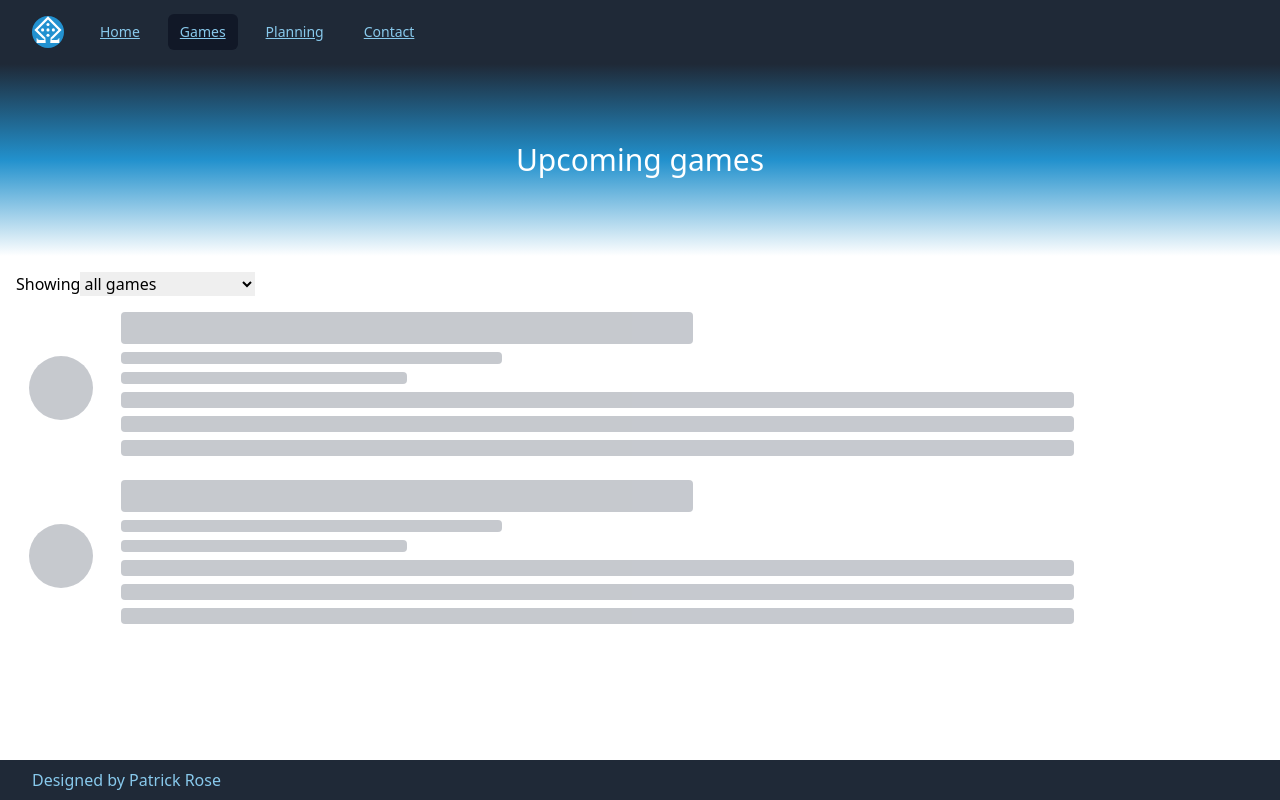
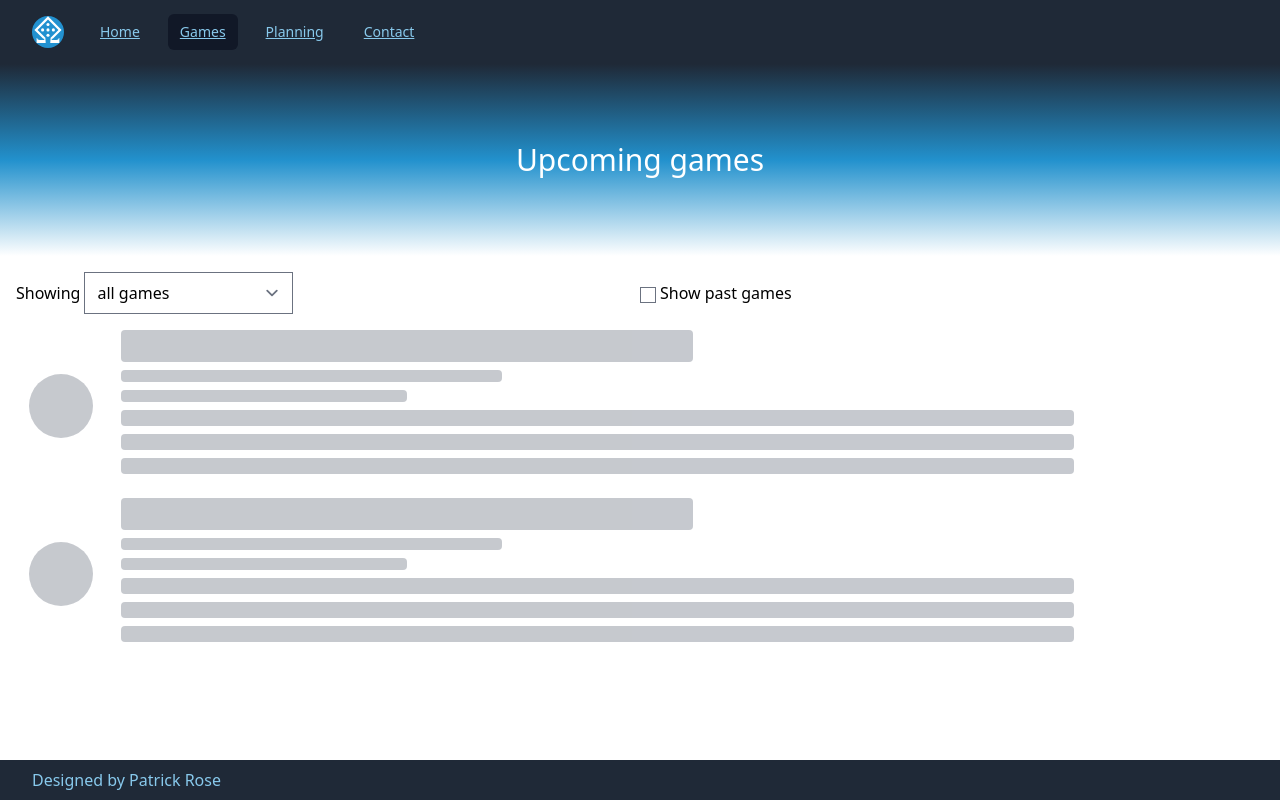
Before and after one commit to PatrickRose/omega-website, a React (Create React App) app: page /games in a window 1280 px wide. Built offline with nearby package versions, Linux system fonts and the light colour scheme; no server answers; a web font is replaced by a local one; what io-ts would draw is missing.

Commit message:
Add a "future events" toggle and handle empty games list

```diff
--- a/package.json
+++ b/package.json
@@ -11,6 +11,7 @@
     "@fortawesome/fontawesome-svg-core": "^1.2.34",
     "@fortawesome/free-solid-svg-icons": "^5.15.2",
     "@fortawesome/react-fontawesome": "^0.1.14",
+    "@tailwindcss/forms": "^0.3.3",
     "@tsconfig/node16": "^1.0.1",
     "@types/express": "^4.17.11",
     "@types/jest": "^26.0.15",
--- a/src/Pages/Games.tsx
+++ b/src/Pages/Games.tsx
@@ -8,7 +8,7 @@ import {Circle, TextRow} from "../components/Placeholders";
 import {FontAwesomeIcon} from "@fortawesome/react-fontawesome";
 import {Link} from "react-router-dom";
 import {Hero, HeroHeading} from "../components/Hero";
-import {getStringFromGameDate} from "../utils";
+import {getJSDateFromGameDate, getStringFromGameDate} from "../utils";
 import {apiCall} from "../utils/api";
 
 function isGameApi(value: any): value is GameAPI {
@@ -19,7 +19,8 @@ function isGameApi(value: any): value is GameAPI {
 type GamesState = {
     fetched: boolean,
     gameList: Game[],
-    filter?: Game["type"]
+    filter?: Game["type"],
+    past?: boolean
 }
 
 const icons = {
@@ -115,48 +116,82 @@ class FetchedMegagame extends MegagameList<Game> {
 
 function GameListFilter(
     props: {
-        onChange: (event: React.ChangeEvent<HTMLSelectElement>) => void,
-        value?: Game["type"]
+        onChange: GameListParams["changeFilter"],
+        value?: Game["type"],
+        past: boolean
     }
 ) {
     return <div className="pb-4">
-        <label htmlFor="game-filter">Showing</label>
+        <div className="flex md:flex-row flex-col">
+            <div className="flex-1 flex flex-col justify-center">
+                <div>
+                    <label className="pr-1" htmlFor="game-filter">Showing</label>
                     <select id="game-filter" onChange={props.onChange} value={props.value}>
                         <option value={undefined}>all games</option>
                         <option value="Play-By-Email">play-by-email games</option>
                         <option value="Online game">online games</option>
                     </select>
+                </div>
+            </div>
+            <div className="flex-1 flex flex-col justify-center">
+                <div>
+                    <input id="only-future" type="checkbox" checked={props.past} onChange={props.onChange}/>
+                    <label className="pl-1" htmlFor="only-future">Show past games</label>
+                </div>
+            </div>
+        </div>
     </div>;
 }
 
 type GameListParams = {
     gameList: Game[],
     filter?: Game["type"],
-    changeFilter: (event: React.ChangeEvent<HTMLSelectElement>) => void,
+    changeFilter: (event: React.ChangeEvent<HTMLSelectElement | HTMLInputElement>) => void,
+    past: boolean,
     fetched: boolean
 }
 
 function GameList(props: GameListParams) {
-    const {fetched, filter, changeFilter} = props;
+    const {fetched, filter, changeFilter, past} = props;
 
     let gameList: Array<Game | number> = fetched
         ? props.gameList
         : [1, 2];
 
 
+    const filterGame = (value: Game | number): boolean => {
+        // Always include numbers
+        if (typeof value === 'number') {
+            return true;
+        }
+
+        if (!past && (getJSDateFromGameDate(value.date) < new Date())) {
+            return false;
+        }
+
+        if (filter !== undefined && (value.type !== filter)) {
+            return false;
+        }
+
+        return true;
+    }
+
+    // We filter on the client side because we're not going to have a lot of things to filter
+    const filteredGames = gameList.filter(filterGame);
+
     return <React.Fragment>
-        <GameListFilter onChange={changeFilter} value={filter}/>
+        <GameListFilter onChange={changeFilter} value={filter} past={past}/>
         <ul>
             {
-                gameList
-                    // We filter on the client side because we're not going to have a lot of things to filter
-                    .filter(value => typeof value === 'number' || (filter === undefined || value.type === filter))
+                filteredGames.length > 0
+                    ? filteredGames
                         .map(
                             value =>
                                 typeof value === 'number'
                                     ? <UnfetchedMegagame key={value}/>
                                     : <FetchedMegagame key={value.id} {...value} />
                         )
+                    : <p>No games matched your criteria - try again!</p>
             }
         </ul>
     </React.Fragment>
@@ -216,8 +251,15 @@ export class Games extends React.Component<GamesProps, GamesState> {
     }
 
     render() {
-        const {gameList, fetched, filter} = this.state;
+        const {gameList, fetched, filter, past} = this.state;
 
+        const changeFilter = (event: React.ChangeEvent<HTMLSelectElement | HTMLInputElement>) => {
+            if (event.target instanceof HTMLSelectElement) {
+                this.changeFilter(event.target.value);
+            } else {
+                this.setState({past: event.target.checked})
+            }
+        }
         return <React.Fragment>
             <Hero>
                 <HeroHeading>Upcoming games</HeroHeading>
@@ -227,7 +269,8 @@ export class Games extends React.Component<GamesProps, GamesState> {
                     fetched={fetched}
                     gameList={gameList}
                     filter={filter}
-                    changeFilter={(event) => this.changeFilter(event.target.value)}
+                    changeFilter={changeFilter}
+                    past={past === undefined ? false : past}
                 />
             </div>
         </React.Fragment>;
--- a/tailwind.config.js
+++ b/tailwind.config.js
@@ -32,5 +32,7 @@ module.exports = {
   variants: {
     extend: {},
   },
-  plugins: [],
+  plugins: [
+      require('@tailwindcss/forms'),
+  ],
 }
```
Also changed, not shown: 1 other file (tests, documents, lock files or other folders). Lines whose indentation alone changed are shown as unchanged.
